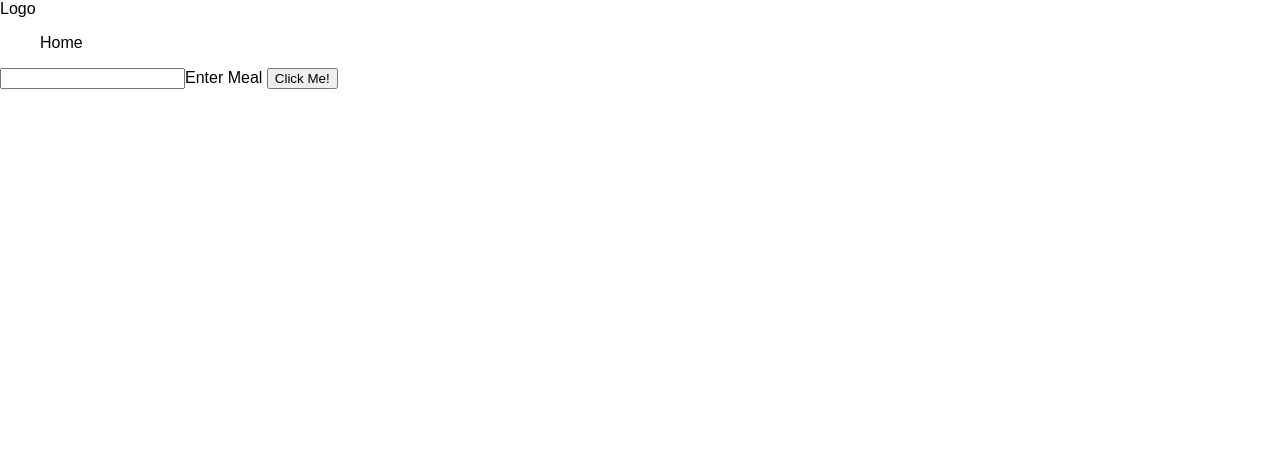
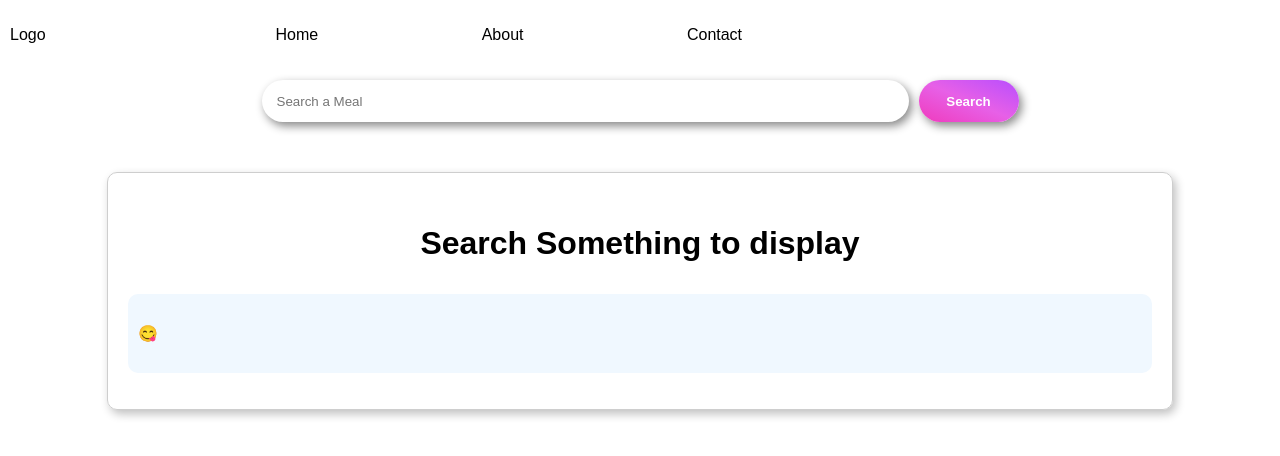
Before and after one commit to Rahulandge0086/AstroByte, a plain HTML site: page index.html in a window 1280 px wide. Drawn offline with Linux system fonts and the light colour scheme.

Commit message:
changes in navbar

```diff
--- a/index.html
+++ b/index.html
@@ -8,21 +8,38 @@
 </head>
 <body>
     <nav>
+        <div class="navbar">
             <div>
                 Logo
             </div>
-        <div>
+            <div style="width:50%">
                 <ul id="ul1">
                     <li>Home</li>
+                    <li>About</li>
+                    <li>Contact</li>
                 </ul>
             </div>
+            <div class="padd">
+
+            </div>
+        </div>
+
     </nav>
 
-    <form id="frm1" method="post">
-        <input type="text" name="mealName">Enter Meal</input>
-        <button id="but" type="submit">Click Me!</button>
+    <form id="frm1" method="post" class="fo">
+        <input type="text" name="mealName" id="inp" placeholder="Search a Meal"></input>
+        <button id="but" type="submit">Search</button>
     </form>
     <div id="data"></div>
+
+    <div class="card-container">
+        <div class="card">
+            <p id="mealName">Search Something to display</p>
+            <p id="strArea"></p>
+            <!-- <img src="strMealThumb"> -->
+            <p id="strInstructions">😋</p>
+        </div>
+    </div>
 
 
     <script src="main.js"></script>
--- a/main.js
+++ b/main.js
@@ -1,6 +1,9 @@
 function dataAnalyze(y){
-        console.log(y.meals[0].strMeal);
-        document.getElementById("data").innerHTML=y.meals[0].strMeal;
+        console.log(y.meals[0]);
+        document.getElementById("mealName").innerHTML=y.meals[0].strMeal;
+        document.getElementById("strArea").innerHTML=y.meals[0].strArea;
+        document.getElementById("strInstructions").innerHTML=y.meals[0].strInstructions;
+        document.getElementById("strMealThumb").text=y.meals[0].strMealThumb;
         // document.getElementById("data").innerHTML="No Data";
         // console.log("No data");
 }
--- a/styles.css
+++ b/styles.css
@@ -11,6 +11,79 @@ body{
 }
 
 #ul1{
+    display:flex;
+    width:100%;
+    justify-content: space-around;
+    align-items: center;
     text-decoration: none;
     list-style-type: none;
 }
+
+.navbar{
+    display:flex;
+    justify-content:space-between;
+    align-items: center;
+    padding:10px;
+}
+
+.padd{
+    width:30%;
+}
+
+.fo{
+    margin: 10px;
+    display:flex;
+    justify-content: center;
+    gap:10px;
+}
+
+#but{
+    background:linear-gradient(to top right, rgb(239, 59, 188),rgb(231, 96, 231), rgb(184, 78, 254));
+    border:none;
+    color:white;
+    font-weight:bold;
+    border-radius:30px;
+    box-shadow: 3px 4px 10px #888888;
+    width:100px;
+    cursor: pointer;
+}
+
+#inp{
+    width:50%;
+    height:40px;
+    padding-left:15px;
+    border:none;
+    border-radius: 30px;
+    box-shadow: 3px 4px 10px #888888;
+}
+
+.card-container{
+    margin-top: 50px;
+    width:100%;
+    height:100%;
+    display:flex;
+    justify-content: center;
+}
+
+.card{
+    width:80%;
+    border:solid 1px #cecece;
+    padding:20px;
+    border-radius:10px;
+    box-shadow: 3px 4px 10px #c0c0c0;
+}
+
+#mealName{
+    width:100%;
+    text-align: center;
+    font-weight: bold;
+    font-size: 2rem;
+}
+
+#strInstructions{
+    background-color: aliceblue;
+    padding:10px;
+    padding-top:30px;
+    padding-bottom:30px;
+    border-radius:10px;
+}
```
Lines whose indentation alone changed are shown as unchanged.
